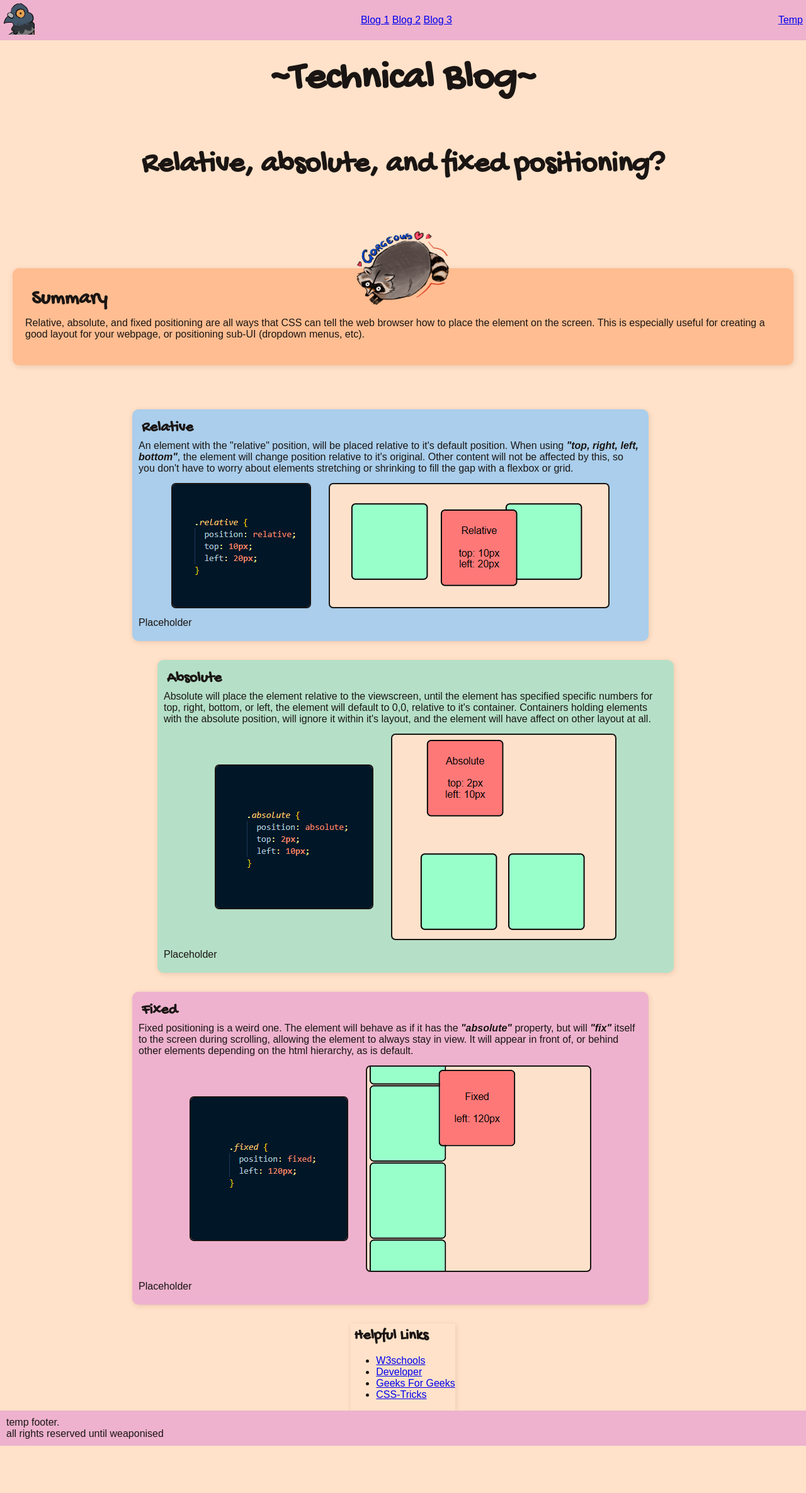
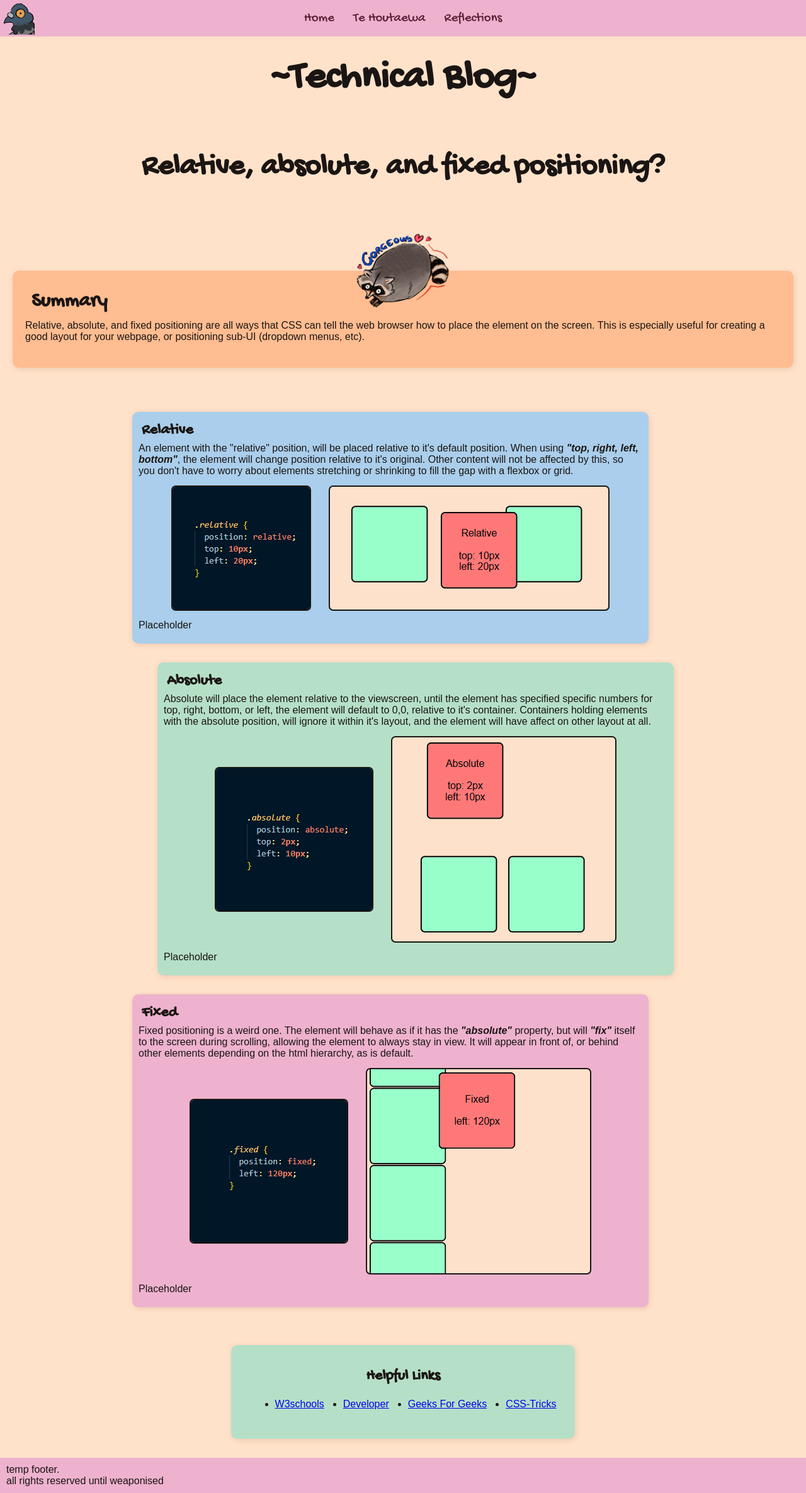
Before and after one commit to NervousBird/NervousBird.github.io, a plain HTML site: page blog/html-css.html in a window 1280 px wide. Shown: the whole page at 63% size. Before the commit the page ends 2296 px from the top, so only its background shows below. Drawn offline with Linux system fonts and the light colour scheme; a web font is replaced by a local one.

Commit message:
Add more stlying Add responsive icon nav

```diff
--- a/blog/html-css.html
+++ b/blog/html-css.html
@@ -12,12 +12,21 @@
       <!-- <img src="/images/icon.png"/> -->
       <a href="/index.html"><img src="/images/icon.png"/></a>
     </div>
-    <div>
-      <a href="#">Blog 1</a>
-      <a href="#">Blog 2</a>
-      <a href="#">Blog 3</a>
+    <div class="navbar-links">
+      <a href="/index.html">Home</a>
+      <a href="/blog/te-houtaewa-template.html">Te Houtaewa</a>
+      <a href="#">Reflections</a>
     </div>
-    <a href="#">Temp</a>
+    <!-- For phone -->
+    <div class="navbar-responsive-dropdown" id="responsiveDropdown">
+      <div class="navbar-dropdown-icon">
+        <img src="/images/menu.png">
+      </div>
+      <ul class="dropdown-items">
+        <li><a href="/blog/te-houtaewa-template.html">Te Houtaewa</a></li>
+        <li><a href="#">Reflections</a></li>
+      </ul>
+    </div>
   </nav>
   <header>
     <h1>~Technical Blog~</h1>
--- a/styles/main.css
+++ b/styles/main.css
@@ -5,6 +5,8 @@
   color: var(--color-font);
 
   --color-font: #1a1513;
+  --color-font-light: #333130;
+  --color-font-link: #5a2035;
   --color-light-orange: #ffe2c9;
   --color-orange: #ffbd91;
   --color-light-pink: #eeb2ce;
@@ -22,7 +24,7 @@ h1, h2, h3, h4 {
 
 h1 {
   font-size: 4rem;
-  margin: 25px;
+  margin: 30px;
 }
 
 h2 {
@@ -40,21 +42,49 @@ h4 {
   margin: 5px;
 }
 
+/* Navbar */
 nav {
   display: flex;
   flex-direction: row;
-  justify-content: space-between;
+  justify-content: center;
   align-items: center;
   background-color: var(--color-light-pink);
   padding: 5px;
+  height: 48px;
 }
 
 nav img {
+  position: absolute;
   width: 50px;
+  left: 5px;
+  top: 5px;
   /* padding: -30px; */
 
 }
 
+.navbar-links {
+  display: flex;
+  flex-direction: row;
+  gap: 30px;
+}
+
+nav a {
+  text-decoration: none;
+  font-family: "Gochi Hand";
+  color: var(--color-font-link);
+  font-size: 1.3rem;
+
+  /* background-color: var(--color-pink);
+  border-radius: 10px;
+  padding: 5px 10px 5px 10px; */
+}
+
+nav a:hover {
+  color: var(--color-pink);
+}
+
+
+/*  */
 header {
   text-align: center;
 }
@@ -242,6 +272,23 @@ section {
   max-width: 100%;
 }
 
+.technical-links {
+  background-color: var(--color-light-green);
+  display: flex;
+  flex-direction: column;
+  justify-content: center;
+  align-items: center;
+  border-radius: 10px;
+  padding: 30px;
+  margin: 30px;
+}
+
+.technical-links ul {
+  display: flex;
+  flex-direction: row;
+  flex-wrap: wrap;
+  gap: 30px;
+}
 
 .style-1 {
   background-color: var(--color-light-blue);
@@ -261,17 +308,46 @@ section {
 
 /* widescreen displays */
 @media only screen and (min-width: 920px) {
-    .container { /* some layout rules */ }
+  .navbar-responsive-dropdown {
+    display: none;
+  }
 }
 
 /* tablets */
 @media only screen and (max-width: 919px) {
-    .container { /* some layout rules */ }
+  .navbar-responsive-dropdown {
+    display: none;
+  }
 }
 
 /* phones */
 @media only screen and (max-width: 450px) {
-    .technical-summary img {
-      bottom: 100px;
-    }
+  .technical-summary img {
+    bottom: 100px;
+  }
+  nav {
+    display: flex;
+    flex-direction: row;
+    justify-content: space-between;
+    align-items: center;
+  }
+  .navbar-dropdown-icon img {
+
+    position: relative;
+    width: 40px;
+    left: -10px;
+    /* top: 10px; */
+  }
+  .navbar-responsive-dropdown {
+    display: flex;
+    flex-direction: column;
+    justify-content: center;
+    align-items: center;
+  }
+  .navbar-responsive-dropdown ul {
+    display: none;
+  }
+  .navbar-links {
+    display: none;
+  }
 }
```
Also changed, not shown: images/menu.png (added).
